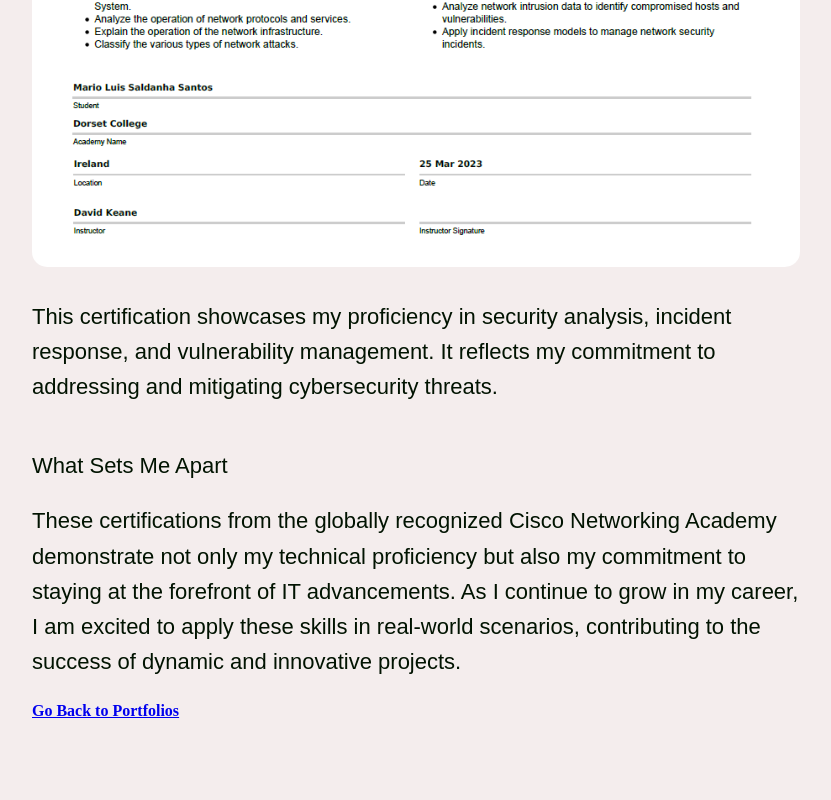
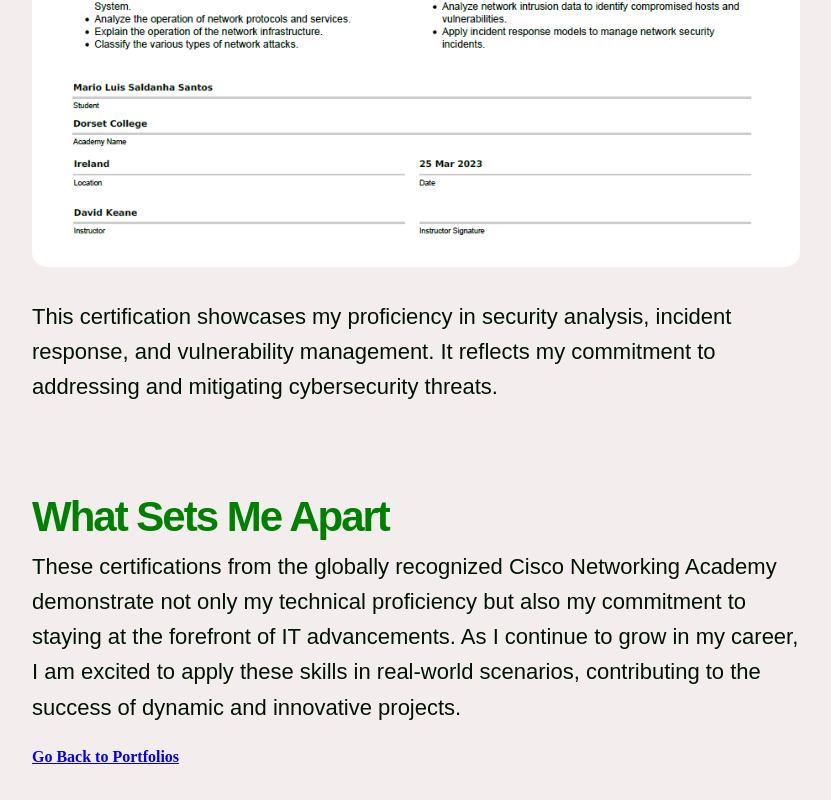
Before and after one commit to mariosaldanha10/mariosaldanha10.github.io, a plain HTML site: page portfolio page/portfolio/certificates.html in a window 1280 px wide. Shown: the part 3187-3987 px from the top of the page, without its empty margins (224-1055 px from the left). Drawn offline with Linux system fonts and the light colour scheme.

Commit message:
Update certificates.html

```diff
--- a/portfolio page/portfolio/certificates.html
+++ b/portfolio page/portfolio/certificates.html
@@ -62,7 +62,7 @@
 <p>This certification showcases my proficiency in security analysis, incident response, and vulnerability management. It reflects my commitment to addressing and mitigating cybersecurity threats.</p>
 
 <br>
-<p>What Sets Me Apart</p>
+<h2>What Sets Me Apart</h2>
 
 <p>These certifications from the globally recognized Cisco Networking Academy demonstrate not only my technical proficiency but also my commitment to staying at the forefront of IT advancements. As I continue to grow in my career, I am excited to apply these skills in real-world scenarios, contributing to the success of dynamic and innovative projects.</p>
 
```
